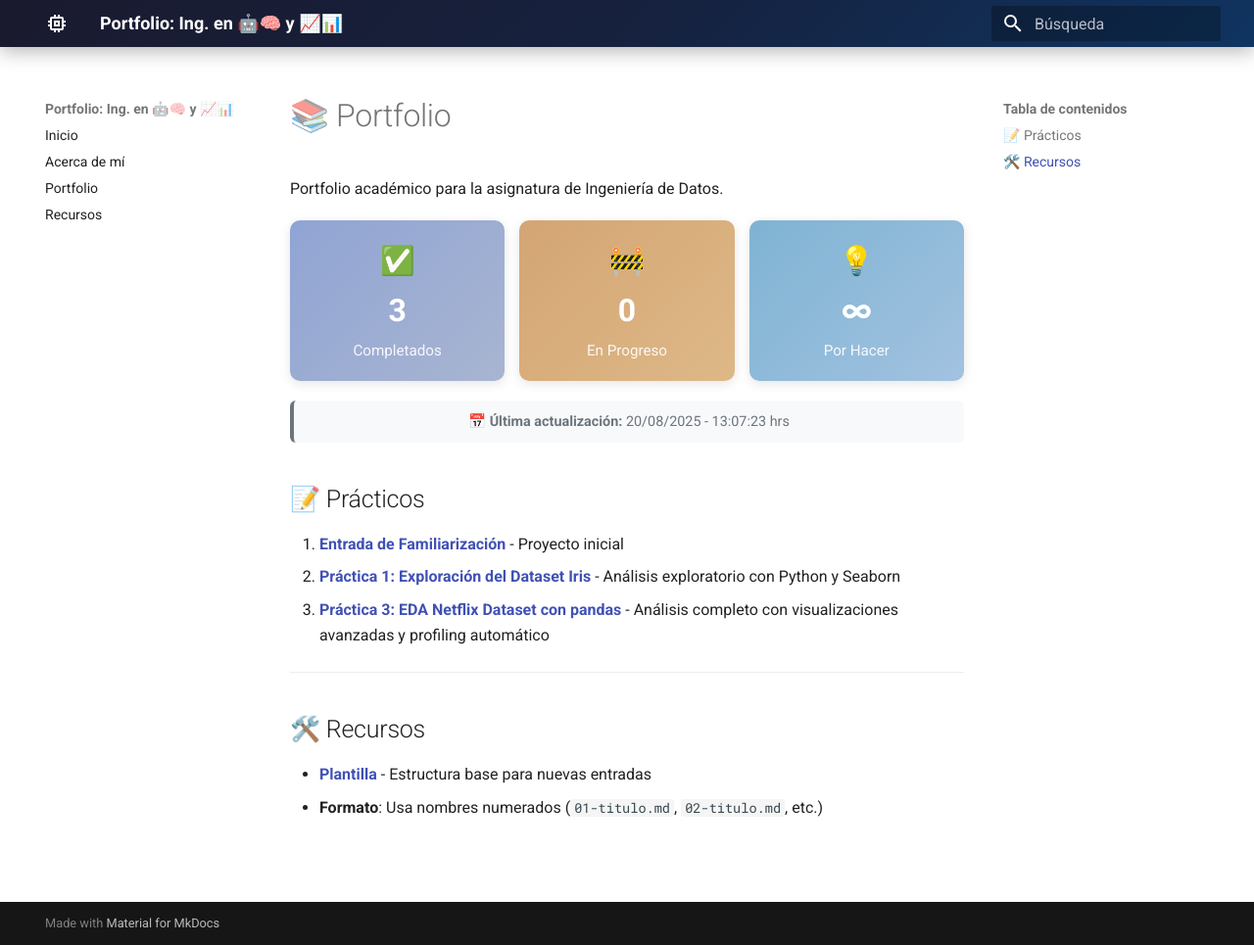
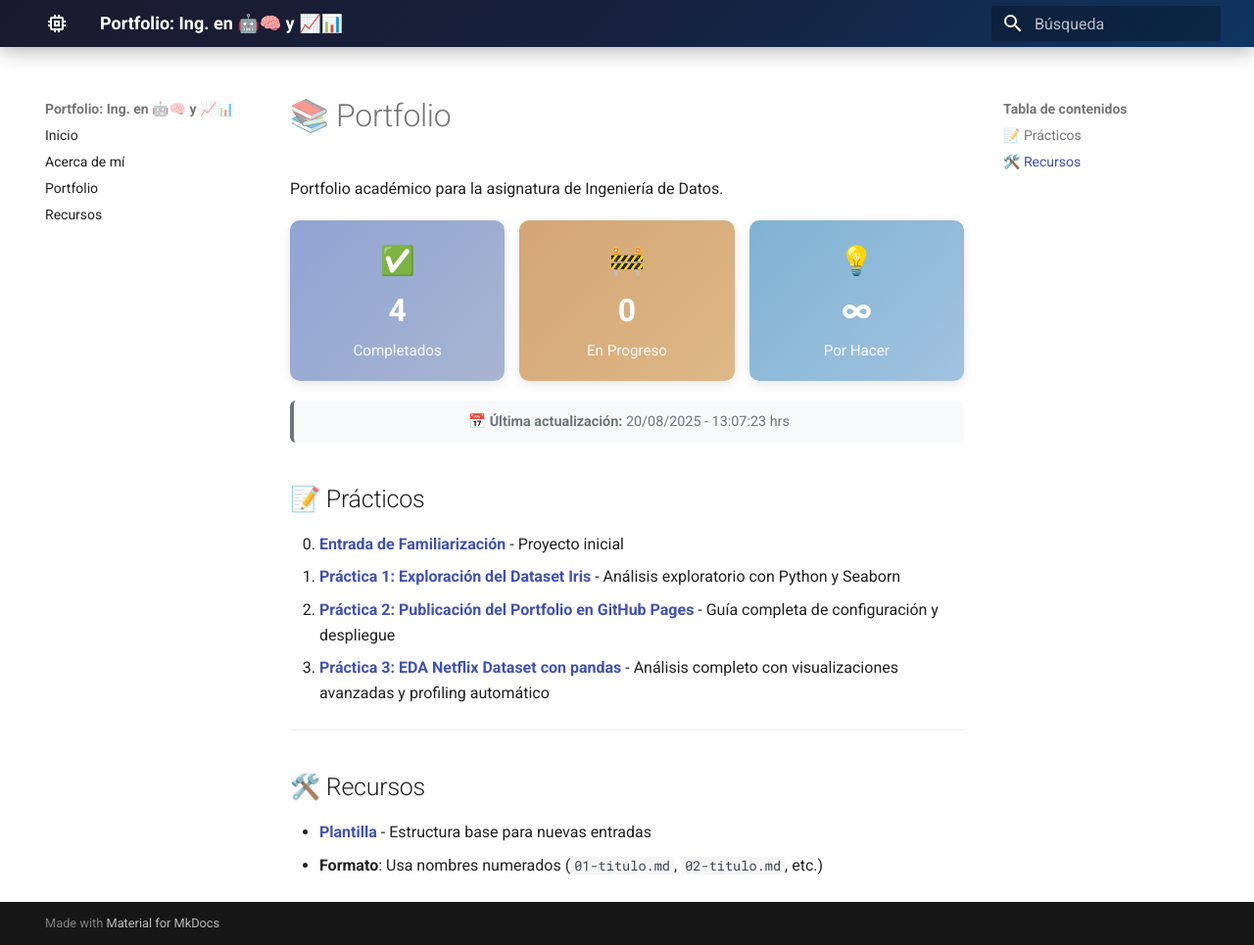
Before and after one commit to ValeRodMa/portafolio_ia_ucu, an MkDocs documentation site: the page built from docs/portfolio/index.md, in a window 1280 px wide and 965 px high. Shown: the whole window at 98% size. Built offline with MkDocs 1.6.1 and Material for MkDocs 9.7.7, drawn with Linux system fonts in a browser that asks for light colours.

Commit message:
actualización

```diff
--- a/docs/portfolio/index.md
+++ b/docs/portfolio/index.md
@@ -11,7 +11,7 @@ Portfolio académico para la asignatura de Ingeniería de Datos.
 
 <div style="text-align: center; padding: 18px; background: linear-gradient(135deg, #90a4d4 0%, #a8b5d1 100%); border-radius: 10px; color: white; box-shadow: 0 3px 12px rgba(0,0,0,0.1);">
   <div style="font-size: 1.8em; margin-bottom: 3px;">✅</div>
-  <div style="font-size: 2em; font-weight: bold; margin-bottom: 3px;">3</div> <!--CAMBIAR ACÁ LOS COMPLETADOS-->
+  <div style="font-size: 2em; font-weight: bold; margin-bottom: 3px;">4</div> <!--CAMBIAR ACÁ LOS COMPLETADOS-->
   <div style="font-size: 0.95em; opacity: 0.9;">Completados</div>
 </div>
 
@@ -37,9 +37,12 @@ Portfolio académico para la asignatura de Ingeniería de Datos.
 
 ## 📝 Prácticos
 
-1. **[Entrada de Familiarización](01-primera-entrada.md)** - Proyecto inicial
-2. **[Práctica 1: Exploración del Dataset Iris](02-practica-iris.md)** - Análisis exploratorio con Python y Seaborn
-3. **[Práctica 3: EDA Netflix Dataset con pandas](03-eda-netflix-pandas.md)** - Análisis completo con visualizaciones avanzadas y profiling automático
+<ol start="0">
+<li><strong><a href="00-entrada-familiarizacion/">Entrada de Familiarización</a></strong> - Proyecto inicial</li>
+<li><strong><a href="01-practica-iris/">Práctica 1: Exploración del Dataset Iris</a></strong> - Análisis exploratorio con Python y Seaborn</li>
+<li><strong><a href="02-publicacion-portfolio-githubpages/">Práctica 2: Publicación del Portfolio en GitHub Pages</a></strong> - Guía completa de configuración y despliegue</li>
+<li><strong><a href="03-eda-netflix-pandas/">Práctica 3: EDA Netflix Dataset con pandas</a></strong> - Análisis completo con visualizaciones avanzadas y profiling automático</li>
+</ol>
 
 ---
 
```
Also changed, not shown: docs/portfolio/02-publicacion-portfolio-githubpages.md (added, +114 -0 lines), docs/portfolio/03-eda-netflix-pandas.md (+3 -3 lines), docs/portfolio/00-entrada-familiarizacion.md (renamed from docs/portfolio/01-primera-entrada.md), docs/portfolio/01-practica-iris.md (renamed from docs/portfolio/02-practica-iris.md).
